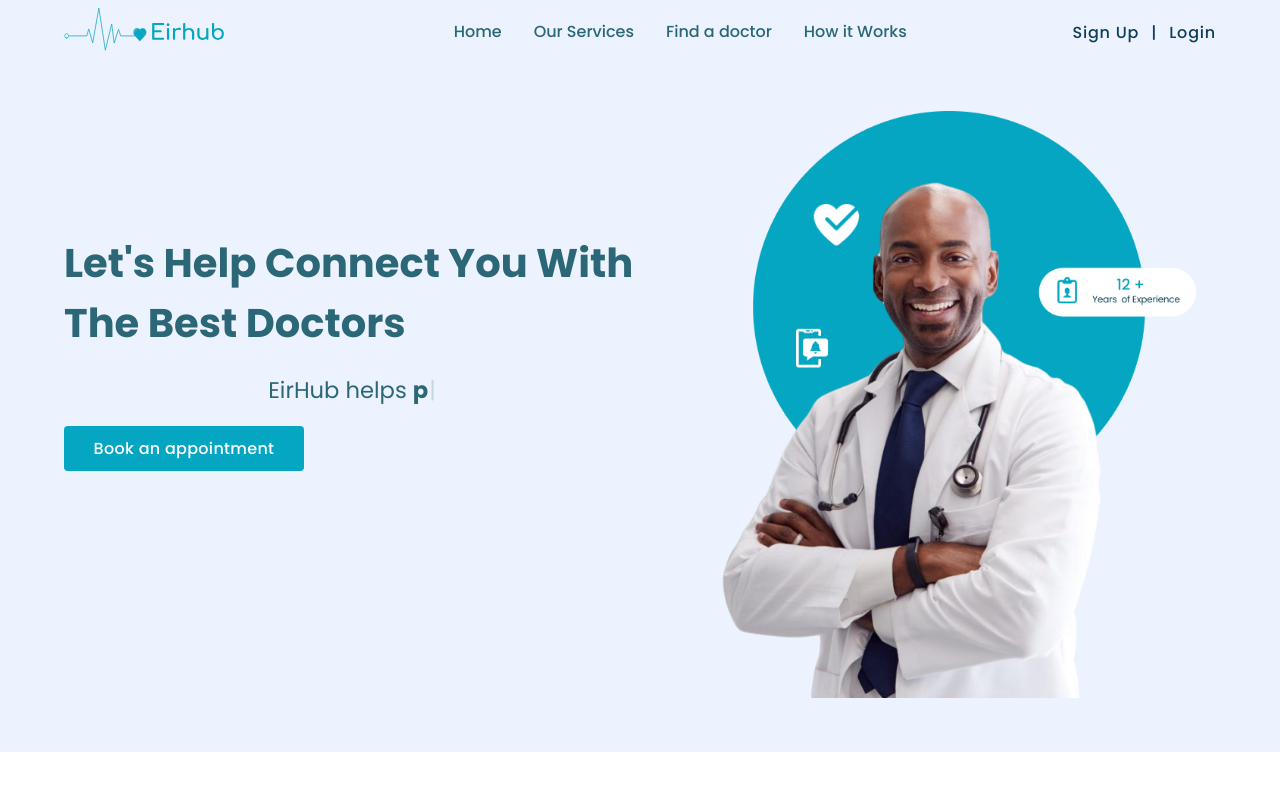
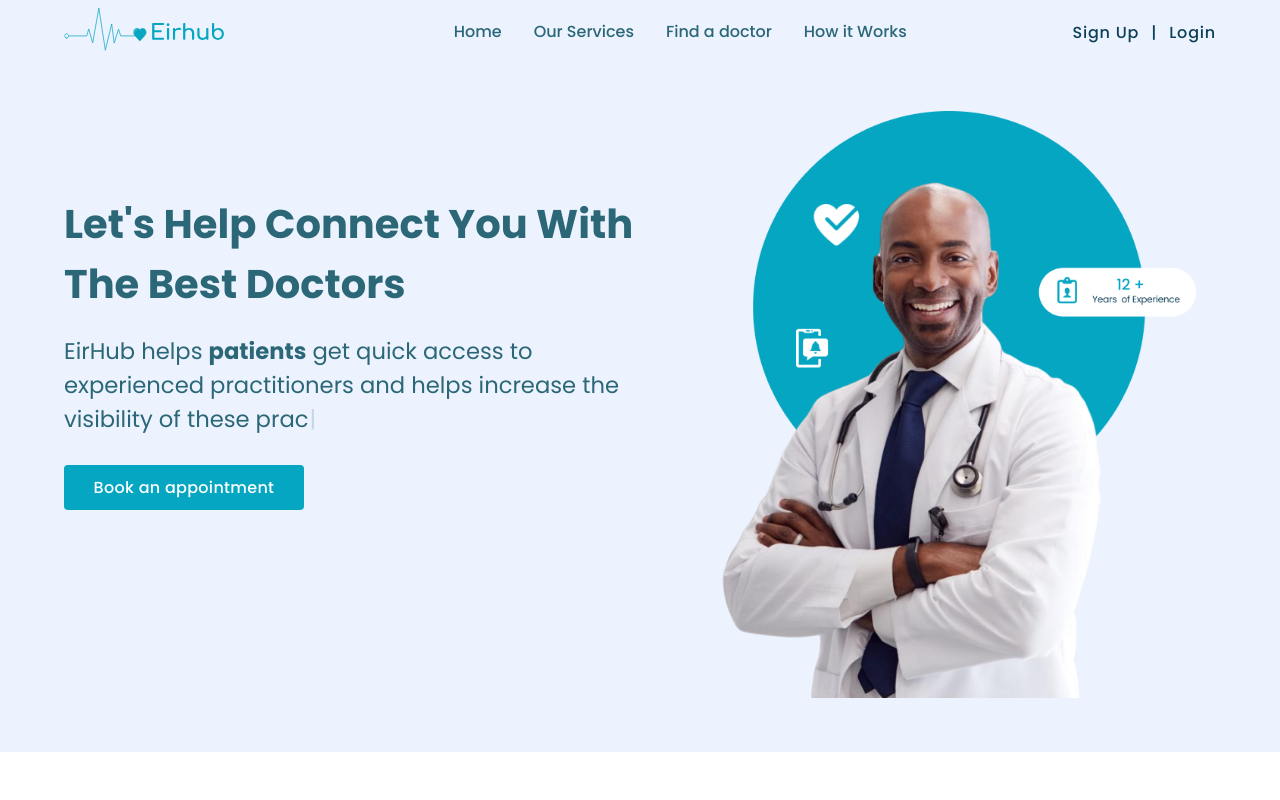
Before and after one commit to Silicon-Valley00/eirhub-frontend, a React (Create React App) app in the folder client/: page / in a window 1280 px wide. Shown: the top 800 px of the page. Built offline with nearby package versions, Linux system fonts and the light colour scheme.

Commit message:
fix typewriter animation in landing page

```diff
--- a/client/src/Pages/Landing page/components/Hero.js
+++ b/client/src/Pages/Landing page/components/Hero.js
@@ -18,10 +18,10 @@ const Hero = () => {
                <div className={heroStyles.content_info}>
                   <p className={heroStyles.content__info}>
                      <Typewriter
-                        options={{ loop: true, delay: 75 }}
+                        options={{ loop: false, delay: 20 }}
                         onInit={(typewriter) => {
                            typewriter
-                              .pauseFor(2500)
+                              .pauseFor(500)
                               .typeString('EirHub helps patients')
                               .pauseFor(300)
                               .deleteChars(8)
--- a/client/src/Pages/Landing page/components/hero.module.css
+++ b/client/src/Pages/Landing page/components/hero.module.css
@@ -194,7 +194,7 @@
 }
 
 @media (min-width: 960px) {
-   .hero-image {
+   .hero_image {
       padding-top: 2rem;
       width: 50%;
       float: right;
@@ -213,6 +213,7 @@
 
    .content__info {
       font-size: 17pt;
+      height: 7rem;
    }
 }
 
```
